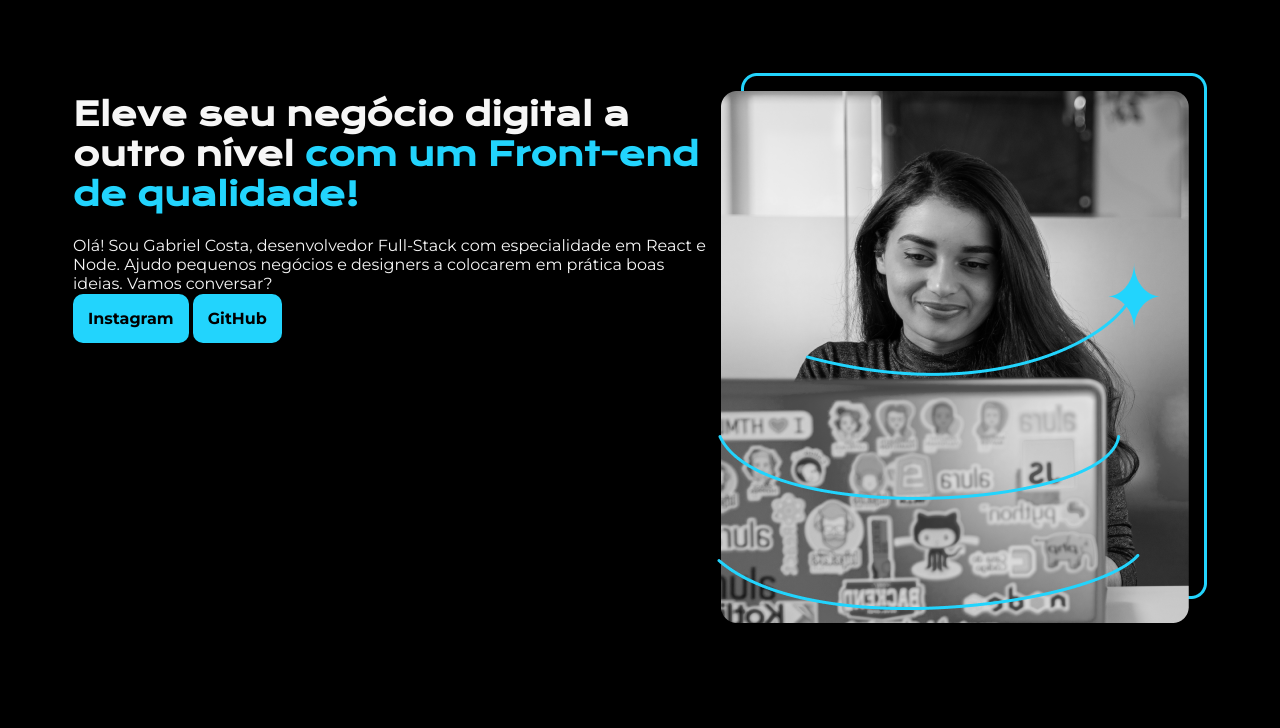
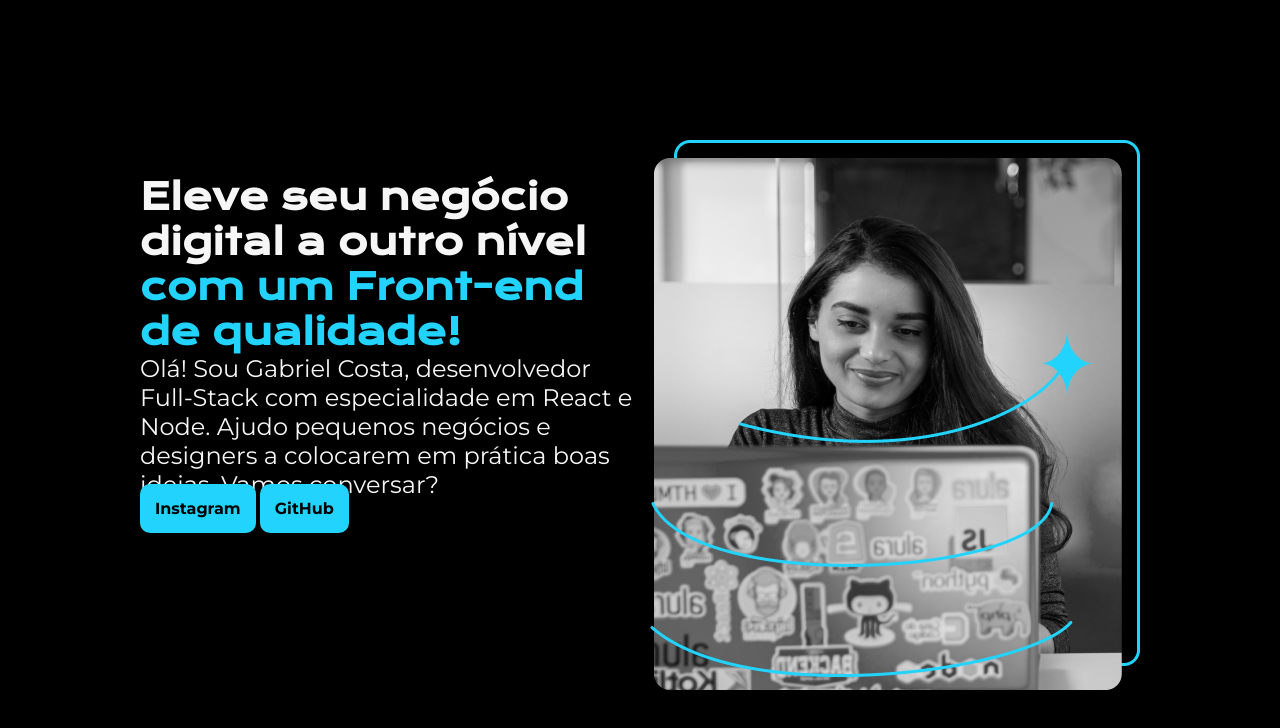
Before and after one commit to gabrielcostaaa/alura-html-css-basic, a plain HTML site: page index.html in a window 1280 px wide. Drawn offline with nearby package versions, Linux system fonts and the light colour scheme.

Commit message:
implementações flex box

```diff
--- a/index.html
+++ b/index.html
@@ -11,9 +11,9 @@
 </head>
     <body>
         <div class="principal">
-            <div>
-                <h1 class="title">Eleve seu negócio digital a outro nível <span>com um Front-end de qualidade!</span></h1>
-              <p>Olá! Sou Gabriel Costa, desenvolvedor Full-Stack com especialidade em React e Node. Ajudo pequenos negócios e designers a colocarem em prática boas ideias. Vamos conversar?</p>
+            <div class="principal__textos">
+                <h1 class="principal__textos__title">Eleve seu negócio digital a outro nível <span>com um Front-end de qualidade!</span></h1>
+                <p class="principal__textos__conteudo">Olá! Sou Gabriel Costa, desenvolvedor Full-Stack com especialidade em React e Node. Ajudo pequenos negócios e designers a colocarem em prática boas ideias. Vamos conversar?</p>
               <div class="buttons">
                 <a href="https://www.instagram.com/costa.gabriel_/">Instagram</a>
                 <a href="https://github.com/gabrielcostaaa">GitHub</a>
--- a/style.css
+++ b/style.css
@@ -1,4 +1,11 @@
+* {
+  margin: 0;
+  padding: 0;
+}
+
 body{
+    height: 100vh;
+    box-sizing: border-box;
     padding: 15px;
     background-color: #000 ;
     font-family: "Montserrat", sans-serif;
@@ -24,10 +31,21 @@ h1 {
 }
 
 .principal{
-    padding: 50px;
+    margin: 10%;
     display: flex;
+    align-items: center;
+    justify-content: space-between;
 }
 
-.buttons {
+.principal__textos {
+  width: 615px;
+  height: 482px;
+}
 
+.principal__textos__title {
+  font-size: 36px;
 }
+
+.principal__textos__conteudo {
+  font-size: 24px;
+}
```
